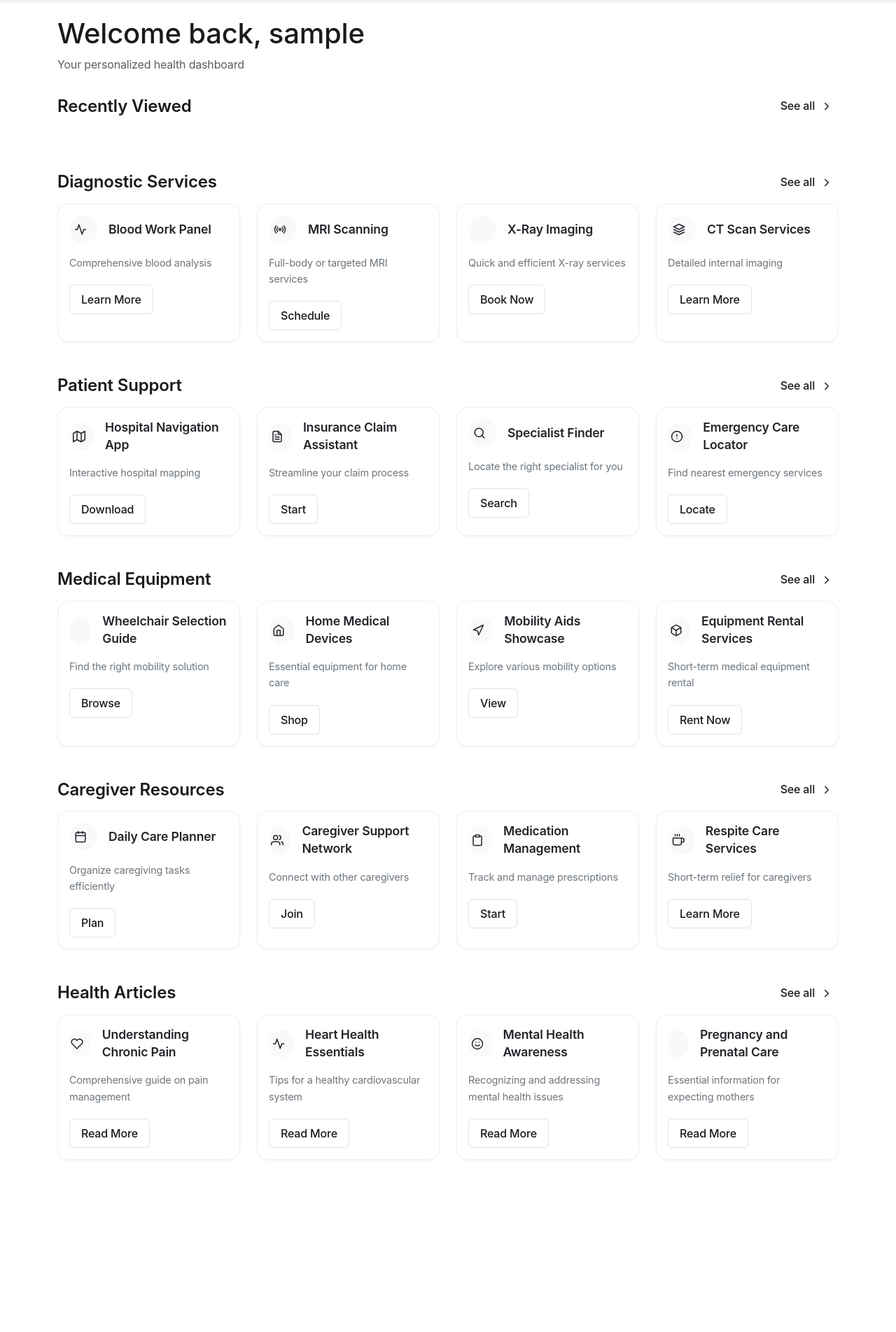
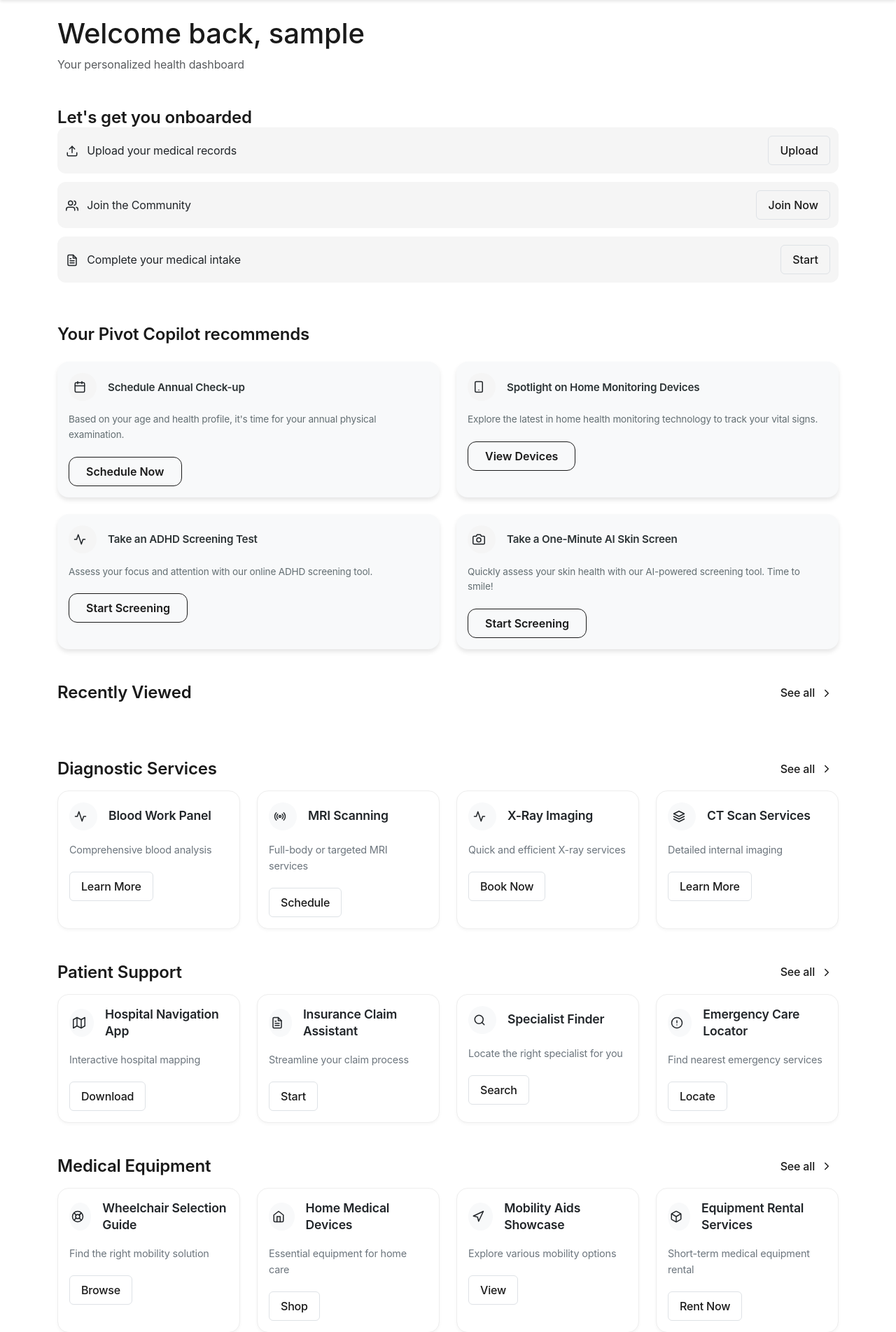
Before and after one commit to ariakerstein/pivot-health, a Flask app: page /dashboard in a window 1280 px wide. Shown: the part 58-1962 px from the top of the page at 70% size. Before the commit the page ends 1716 px from the top, so only its background shows below. Run offline with Flask 3, Linux system fonts and the light colour scheme; the visitor is signed in with stand-in values (Sample User, id 1); data that the repository does not hold is empty.

Commit message:
Agent query: Please check if: 1. The onboarding section appears at the top 2. The Pivot Copilot recommendations section shows 4 cards with light green backgrounds 3. All sections are in the correct order 4. The icons are displaying correctly without console errors

```diff
--- a/static/css/main.css
+++ b/static/css/main.css
@@ -250,6 +250,33 @@
 
 .health-content .card {
     height: 100%;
+/* Recommendations Section Styles */
+.recommendations .card {
+    background-color: #f0fdf4 !important; /* Light green background */
+    border: 1px solid #dcfce7;
+    transition: all 0.3s ease;
+}
+
+.recommendations .card:hover {
+    transform: translateY(-4px);
+    box-shadow: 0 4px 12px rgba(0, 0, 0, 0.1);
+}
+
+.recommendations .icon-circle {
+    background-color: white;
+    color: var(--pivot-green);
+}
+
+.recommendations .card:hover .icon-circle {
+    background-color: var(--pivot-green);
+    color: white;
+}
+
+.recommendations .btn-outline-primary:hover {
+    background-color: var(--pivot-green);
+    border-color: var(--pivot-green);
+    color: white;
+}
 }
 
 /* Marketplace Sections Styles */
--- a/templates/dashboard.html
+++ b/templates/dashboard.html
@@ -1,10 +1,108 @@
 {% extends "base.html" %}
 
 {% block content %}
-<div class="dashboard-header">
+<div class="dashboard-header mb-5">
     <h1>Welcome back, {{ current_user.username }}</h1>
     <p class="text-muted">Your personalized health dashboard</p>
 </div>
+
+<!-- Onboarding Section -->
+<div class="onboarding-tasks mb-5">
+    <h2>Let's get you onboarded</h2>
+    <div class="list-group">
+        <div class="list-group-item d-flex justify-content-between align-items-center">
+            <div>
+                <i data-feather="upload"></i>
+                Upload your medical records
+            </div>
+            <button class="btn btn-outline-primary">Upload</button>
+        </div>
+        <div class="list-group-item d-flex justify-content-between align-items-center">
+            <div>
+                <i data-feather="users"></i>
+                Join the Community
+            </div>
+            <button class="btn btn-outline-primary">Join Now</button>
+        </div>
+        <div class="list-group-item d-flex justify-content-between align-items-center">
+            <div>
+                <i data-feather="file-text"></i>
+                Complete your medical intake
+            </div>
+            <button class="btn btn-outline-primary">Start</button>
+        </div>
+    </div>
+</div>
+
+<!-- Pivot Copilot Recommendations -->
+<section class="recommendations mb-5">
+    <h2 class="mb-4">Your Pivot Copilot recommends</h2>
+    <div class="row g-4">
+        <!-- Annual Check-up Card -->
+        <div class="col-md-6">
+            <div class="card h-100 bg-light">
+                <div class="card-body">
+                    <div class="d-flex align-items-center mb-3">
+                        <div class="icon-circle">
+                            <i data-feather="calendar"></i>
+                        </div>
+                        <h5 class="card-title mb-0 ms-3">Schedule Annual Check-up</h5>
+                    </div>
+                    <p class="card-text">Based on your age and health profile, it's time for your annual physical examination.</p>
+                    <button class="btn btn-outline-primary">Schedule Now</button>
+                </div>
+            </div>
+        </div>
+
+        <!-- Home Monitoring Devices Card -->
+        <div class="col-md-6">
+            <div class="card h-100 bg-light">
+                <div class="card-body">
+                    <div class="d-flex align-items-center mb-3">
+                        <div class="icon-circle">
+                            <i data-feather="smartphone"></i>
+                        </div>
+                        <h5 class="card-title mb-0 ms-3">Spotlight on Home Monitoring Devices</h5>
+                    </div>
+                    <p class="card-text">Explore the latest in home health monitoring technology to track your vital signs.</p>
+                    <button class="btn btn-outline-primary">View Devices</button>
+                </div>
+            </div>
+        </div>
+
+        <!-- ADHD Screening Card -->
+        <div class="col-md-6">
+            <div class="card h-100 bg-light">
+                <div class="card-body">
+                    <div class="d-flex align-items-center mb-3">
+                        <div class="icon-circle">
+                            <i data-feather="activity"></i>
+                        </div>
+                        <h5 class="card-title mb-0 ms-3">Take an ADHD Screening Test</h5>
+                    </div>
+                    <p class="card-text">Assess your focus and attention with our online ADHD screening tool.</p>
+                    <button class="btn btn-outline-primary">Start Screening</button>
+                </div>
+            </div>
+        </div>
+
+        <!-- AI Skin Screen Card -->
+        <div class="col-md-6">
+            <div class="card h-100 bg-light">
+                <div class="card-body">
+                    <div class="d-flex align-items-center mb-3">
+                        <div class="icon-circle">
+                            <i data-feather="camera"></i>
+                        </div>
+                        <h5 class="card-title mb-0 ms-3">Take a One-Minute AI Skin Screen</h5>
+                    </div>
+                    <p class="card-text">Quickly assess your skin health with our AI-powered screening tool. Time to smile!</p>
+                    <button class="btn btn-outline-primary">Start Screening</button>
+                </div>
+            </div>
+        </div>
+    </div>
+</section>
 
 <!-- Recently Viewed Section -->
 <section class="section-recently-viewed mb-5">
@@ -78,7 +176,7 @@
                 <div class="card-body">
                     <div class="d-flex align-items-center mb-3">
                         <div class="icon-circle">
-                            <i data-feather="x-ray"></i>
+                            <i data-feather="activity"></i>
                         </div>
                         <h5 class="card-title mb-0 ms-3">X-Ray Imaging</h5>
                     </div>
@@ -186,7 +284,7 @@
                 <div class="card-body">
                     <div class="d-flex align-items-center mb-3">
                         <div class="icon-circle">
-                            <i data-feather="wheelchair"></i>
+                            <i data-feather="life-buoy"></i>
                         </div>
                         <h5 class="card-title mb-0 ms-3">Wheelchair Selection Guide</h5>
                     </div>
@@ -364,7 +462,7 @@
                 <div class="card-body">
                     <div class="d-flex align-items-center mb-3">
                         <div class="icon-circle">
-                            <i data-feather="baby"></i>
+                            <i data-feather="heart"></i>
                         </div>
                         <h5 class="card-title mb-0 ms-3">Pregnancy and Prenatal Care</h5>
                     </div>
```
